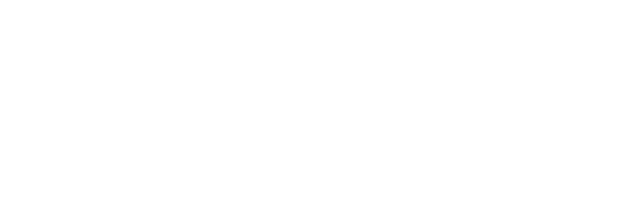
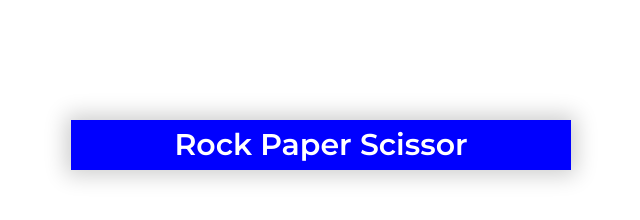
Before and after one commit to aditidubey003/Rock-Paper-Scissor-Game, a website: page code/index.html in a window 1280 px wide. Shown: the whole page, without its empty margins (319-959 px from the left). Drawn offline with Linux system fonts and the light colour scheme.

Commit message:
made the header

```diff
--- a/code/index.html
+++ b/code/index.html
@@ -19,7 +19,10 @@
     <title>Rock Paper and Scissors</title>
   </head>
   <body>
+    <div class="container">
+      <header class="header">Rock Paper Scissor</header>
 
+    </div>
     <script src="./script.js"></script>
   </body>
 </html>
--- a/code/style.css
+++ b/code/style.css
@@ -139,3 +139,13 @@ body {
   margin-top: 120px;
   box-shadow: 0 0 22px 5px rgba(0, 0, 0, 0.2);
 }
+
+.header{
+  background-color:blue;
+  height: 50px;
+  line-height: 50px;
+  color: #fff;
+  font-size: 30px;
+  font-weight: bold;
+  text-align: center;
+}
```
